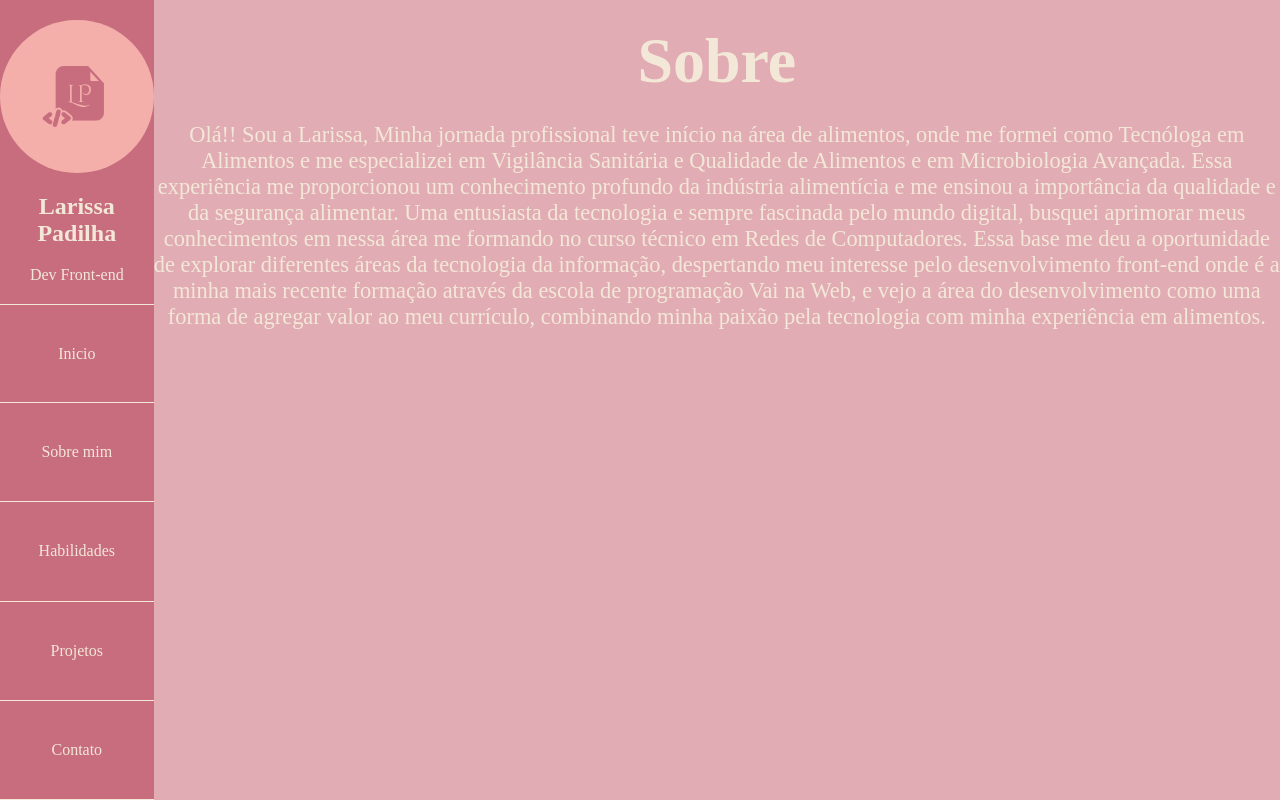
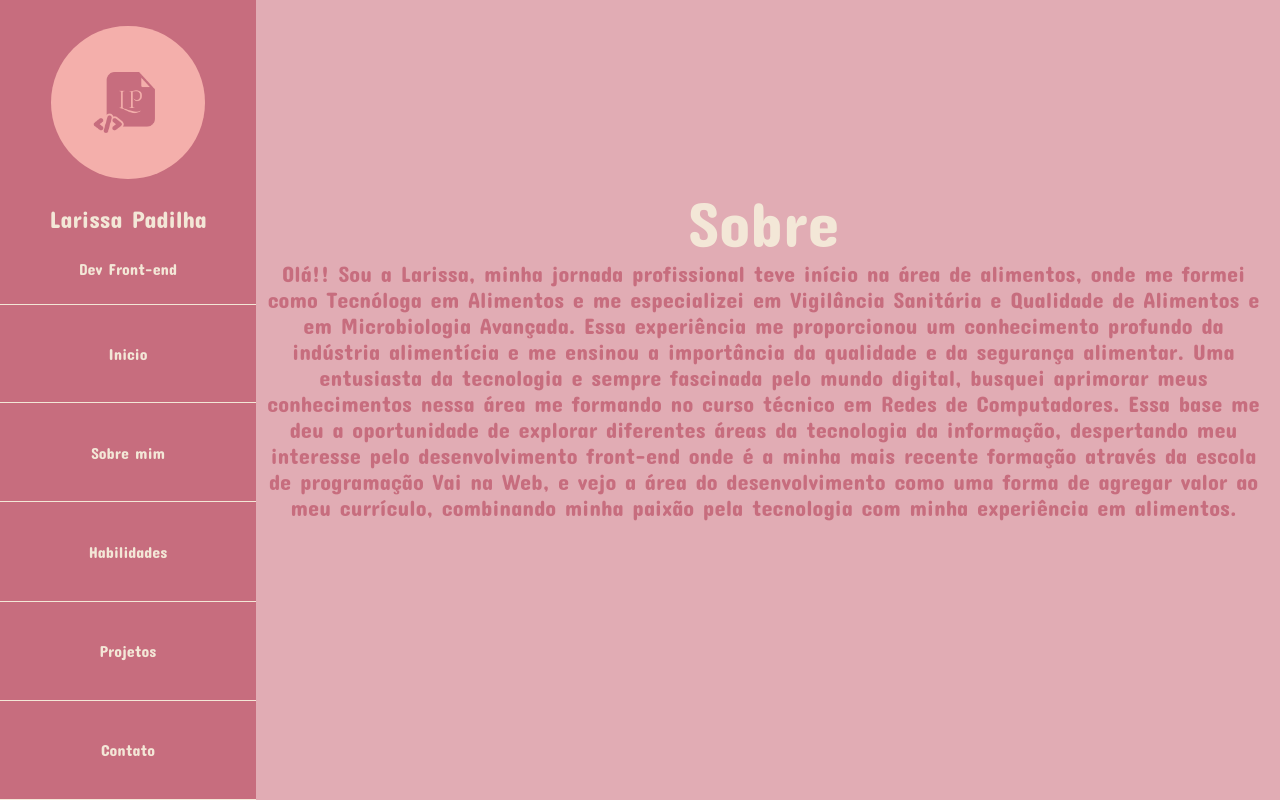
Before and after one commit to LarissaPadilha-dev/Desafio-final---Portfolio, a React (Vite) app: page /sobre in a window 1280 px wide. Built offline with nearby package versions, Linux system fonts and the light colour scheme.

Commit message:
Adicionei mais atualizações

```diff
--- a/index.html
+++ b/index.html
@@ -4,6 +4,9 @@
     <meta charset="UTF-8" />
     <link rel="icon" type="image/svg+xml" href="/favicon.ico" />
     <meta name="viewport" content="width=device-width, initial-scale=1.0" />
+    <link rel="preconnect" href="https://fonts.googleapis.com">
+    <link rel="preconnect" href="https://fonts.gstatic.com" crossorigin>
+    <link href="https://fonts.googleapis.com/css2?family=Concert+One&display=swap" rel="stylesheet">
     <title>Portfólio LP</title>
   </head>
   <body>
--- a/src/components/Header/styled.jsx
+++ b/src/components/Header/styled.jsx
@@ -8,6 +8,9 @@ export const GlobalStyle = createGlobalStyle`
     box-sizing: border-box;
     text-decoration: none;
     list-style: none;
+    font-family: "Concert One", sans-serif;
+    font-weight: 400;
+    font-style: normal;
 }
 `;
 
--- a/src/pages/inicio/Inicio.jsx
+++ b/src/pages/inicio/Inicio.jsx
@@ -9,10 +9,10 @@ export default function Inicio() {
       <S.Container>
         <S.BoxInicio>
         <img src={foto} alt="foto de apresentação" />
-        <div>
+        <S.Texto>
         <h2>Olá sou Larissa</h2>
         <p>Desenvolvedora Front-end</p>
-        </div>
+        </S.Texto>
        </S.BoxInicio>
       </S.Container>
     </S.Main>
--- a/src/pages/inicio/styled.jsx
+++ b/src/pages/inicio/styled.jsx
@@ -14,9 +14,15 @@ export const Container = styled.section`
   display: flex;
   justify-content: center;
   align-items: center;
-  /* div {
-    width: 50%;
-  } */
+`;
+
+export const Texto = styled.div`
+width: 70%;
+text-align: center;
+display: flex;
+flex-direction: column;
+align-items: center;
+justify-content: center;
 `;
 
 export const BoxInicio = styled.div`
@@ -36,5 +42,6 @@ p{
 img{
     width: 27.6vw;
     border-radius: 10px;
+    display: flex;
 }
 `;
--- a/src/pages/sobre/Sobre.jsx
+++ b/src/pages/sobre/Sobre.jsx
@@ -5,17 +5,15 @@ export default function Sobre() {
   return (
     <S.Main>
       <Header/>
-      <S.Container>
-        <div>
-          <h2>Sobre</h2>
-        </div>
-        <p>Olá!! Sou a Larissa, Minha jornada profissional teve início na área de alimentos, onde me formei como Tecnóloga em Alimentos e me especializei em Vigilância Sanitária e Qualidade de Alimentos e em Microbiologia Avançada.
+      <S.Sobre>
+        <h2>Sobre</h2>
+        <p>Olá!! Sou a Larissa, minha jornada profissional teve início na área de alimentos, onde me formei como Tecnóloga em Alimentos e me especializei em Vigilância Sanitária e Qualidade de Alimentos e em Microbiologia Avançada.
           Essa experiência me proporcionou um conhecimento profundo da indústria alimentícia e me ensinou a importância da qualidade e da segurança alimentar.
-          Uma entusiasta da tecnologia e sempre fascinada pelo mundo digital, busquei aprimorar meus conhecimentos em nessa área me formando no curso técnico em Redes de Computadores.
+          Uma entusiasta da tecnologia e sempre fascinada pelo mundo digital, busquei aprimorar meus conhecimentos nessa área me formando no curso técnico em Redes de Computadores.
           Essa base me deu a oportunidade de explorar diferentes áreas da tecnologia da informação, despertando meu interesse pelo desenvolvimento front-end onde é a minha mais recente
           formação através da escola de programação Vai na Web, e vejo a área do desenvolvimento como uma forma de agregar valor ao meu currículo, combinando minha paixão pela tecnologia com minha experiência em alimentos.
         </p>
-      </S.Container>
+      </S.Sobre>
     </S.Main>
   )
 }
--- a/src/pages/sobre/styled.jsx
+++ b/src/pages/sobre/styled.jsx
@@ -10,18 +10,22 @@ background-color: #E1ACB4;
 }
 `;
 
-export const Container = styled.section`
+export const Sobre = styled.section`
 text-align: center;
 display: flex;
 flex-direction: column;
+align-items: center;
+justify-content: center;
+width: 79.3%;
+height: 88vh;
 h2{
-    padding: 24px 0 24px 0;
+    text-align: center;
     font-size: 4rem;
     color:  #f3e7d7;
 }
 p{
     font-size: 1.4rem;
-    color: #f3e7d7;
+    color: #C76D7E;
 }
 @media (max-width: 500px) {
     flex-direction: column;
```
